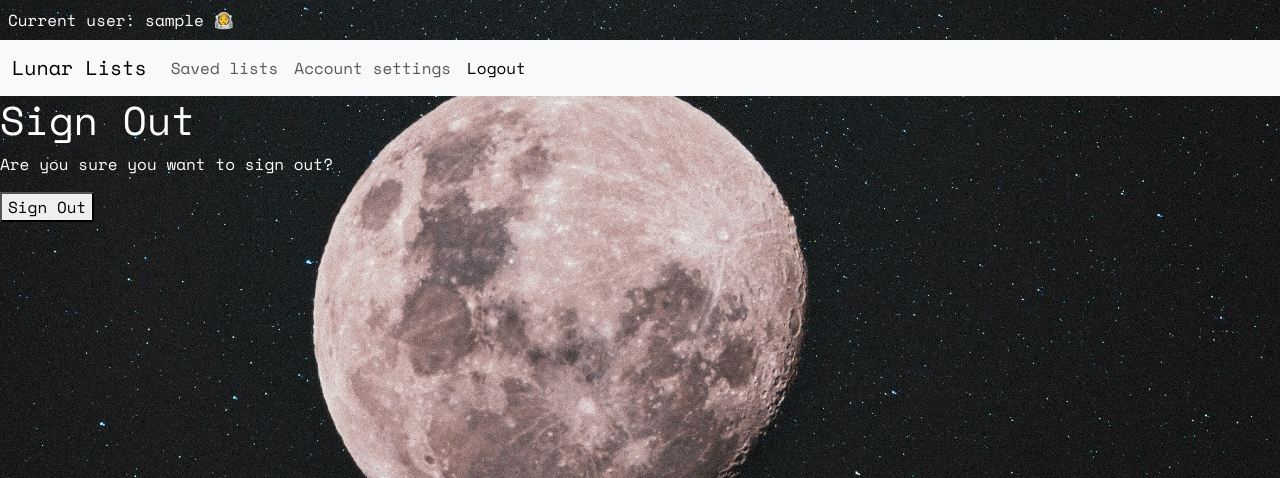
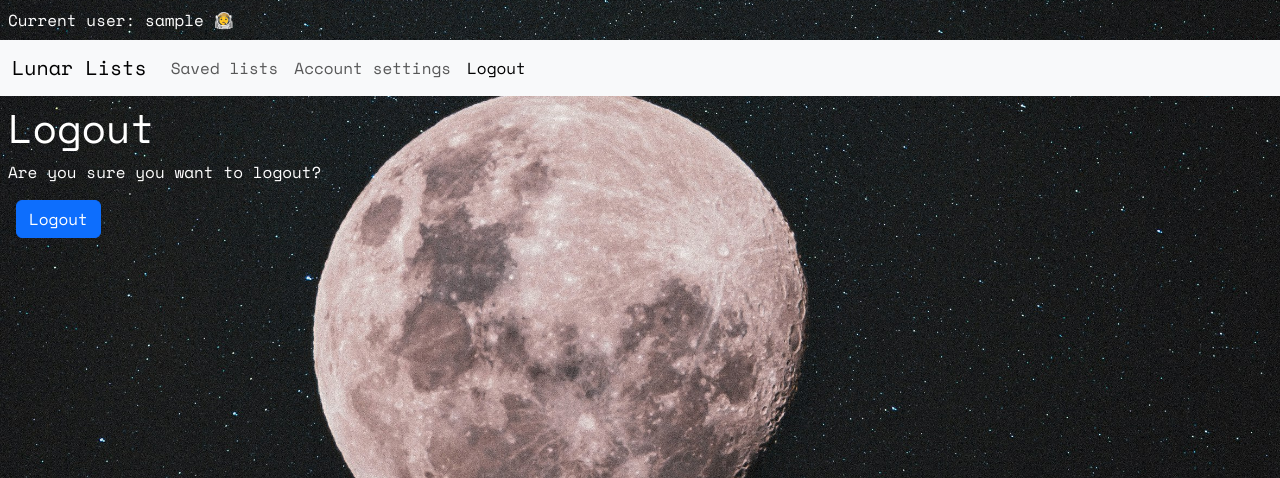
Before and after one commit to MarkChips/lunar-lists, a Django app: page /accounts/logout/ in a window 1280 px wide. Shown: the top 478 px of the page. Run offline with Django 4.2, Linux system fonts and the light colour scheme; the visitor is signed in with stand-in values (Sample User, id 1); some libraries are stand-ins or nearby versions.

Commit message:
style: :art: add margins, rename all 'sign out' to 'logout'

```diff
--- a/templates/account/logout.html
+++ b/templates/account/logout.html
@@ -5,16 +5,16 @@
 {% block head_title %}{% trans "Sign Out" %}{% endblock head_title %}
 
 {% block content %}
-<h1>{% trans "Sign Out" %}</h1>
+<h1 class="m-2">{% trans "Logout" %}</h1>
 
-<p>{% trans 'Are you sure you want to sign out?' %}</p>
+<p class="m-2">{% trans 'Are you sure you want to logout?' %}</p>
 
-<form method="post" action="{% url 'account_logout' %}">
+<form class="m-3" method="post" action="{% url 'account_logout' %}">
   {% csrf_token %}
   {% if redirect_field_value %}
   <input type="hidden" name="{{ redirect_field_name }}" value="{{ redirect_field_value }}"/>
   {% endif %}
-  <button type="submit">{% trans 'Sign Out' %}</button>
+  <button type="submit" class="btn btn-primary">{% trans 'Logout' %}</button>
 </form>
 
 
```
